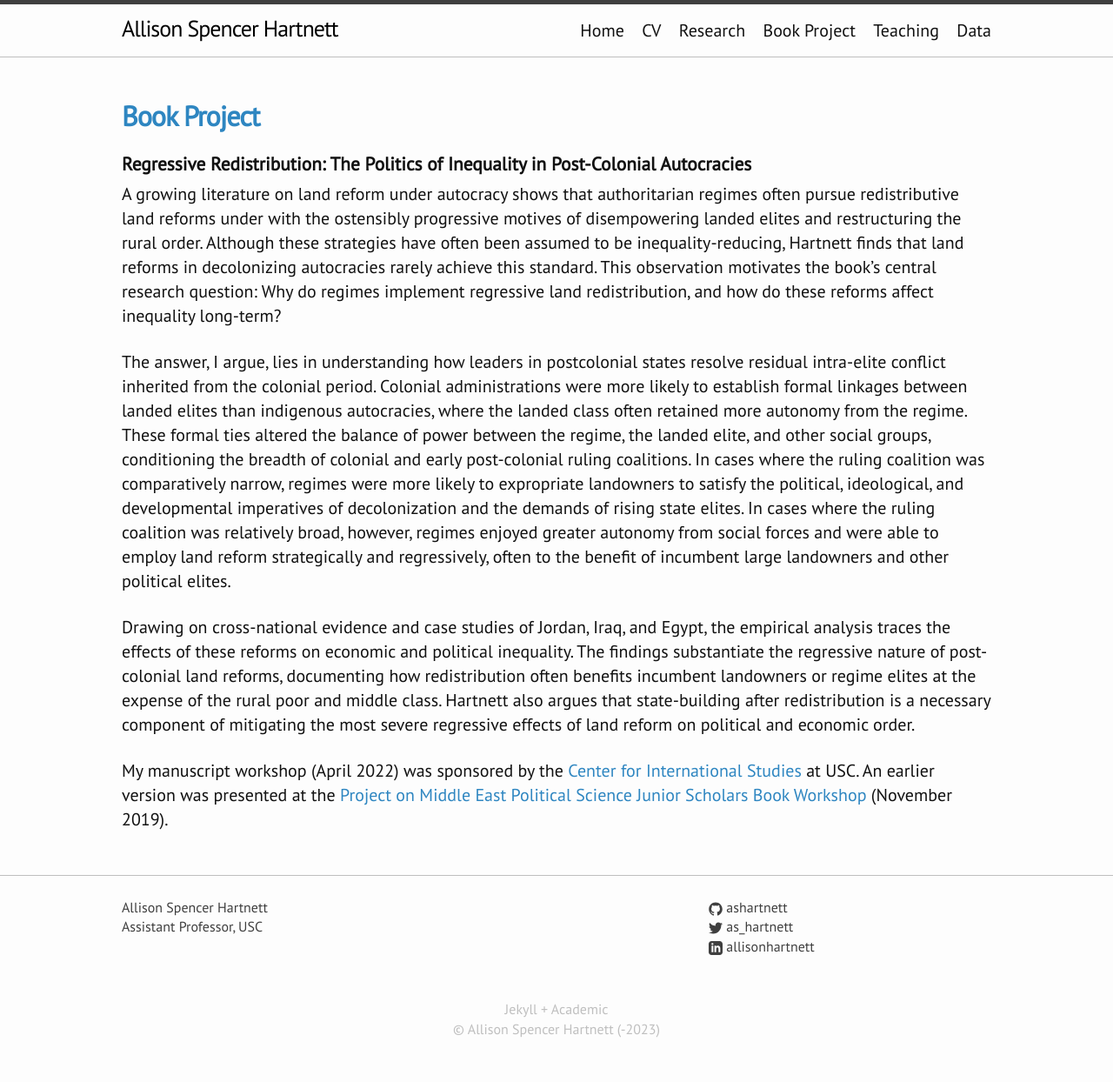
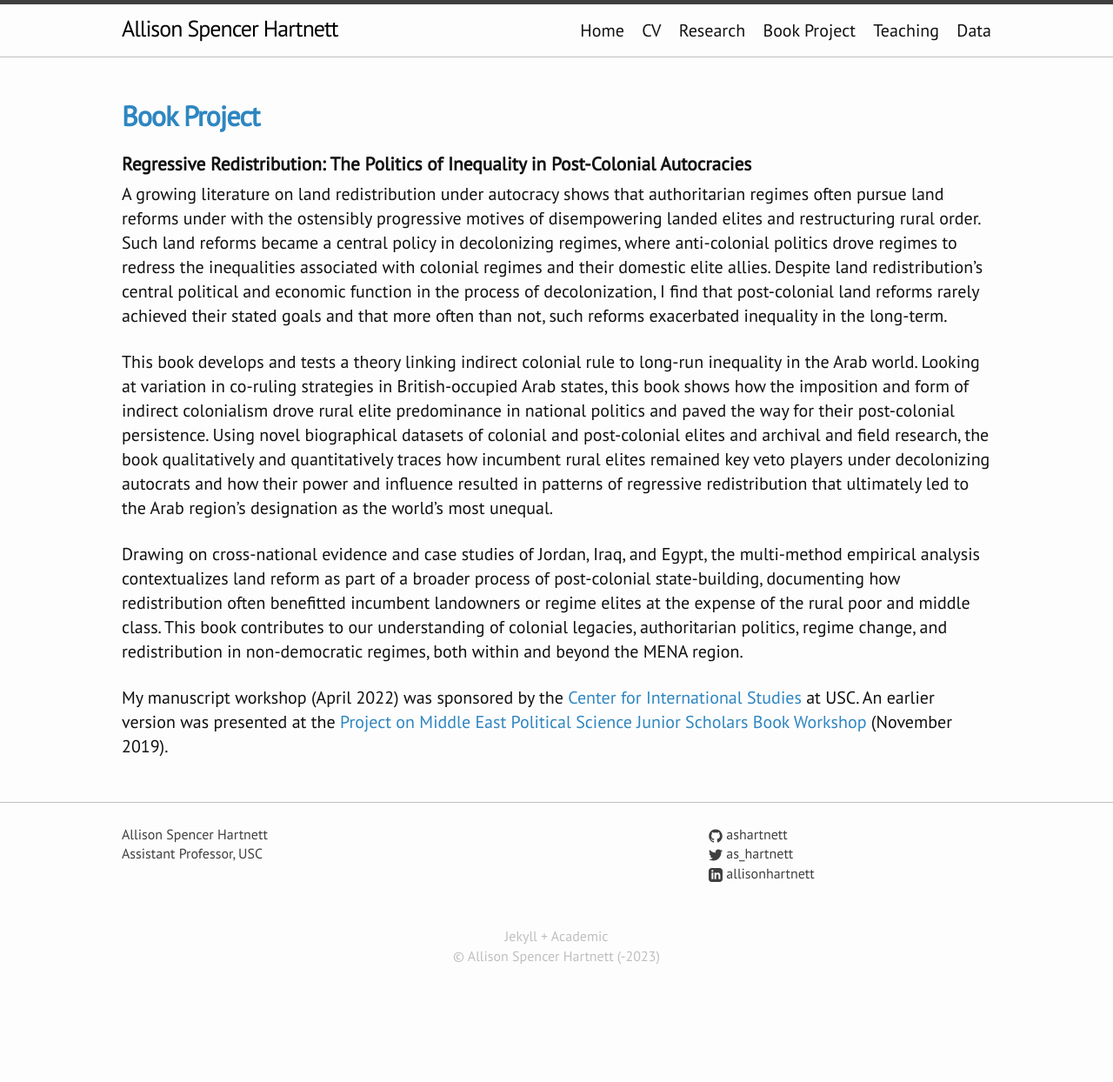
Before and after one commit to ashartnett/ashartnett.github.io, a Jekyll site: the page built from markdowns/3bookproject.md, in a window 1280 px wide. Shown: the whole page at 87% size. Built offline with Jekyll 4.4.1, drawn with Linux system fonts in a browser that asks for light colours; after the commit the page ends 1160 px from its top, so only the background shows below that.

Commit message:
Update 3bookproject.md

```diff
--- a/markdowns/3bookproject.md
+++ b/markdowns/3bookproject.md
@@ -7,10 +7,10 @@ permalink: /book/
 
 #### __Regressive Redistribution: The Politics of Inequality in Post-Colonial Autocracies__
 
-A growing literature on land reform under autocracy shows that authoritarian regimes often pursue redistributive land reforms under with the ostensibly progressive motives of disempowering landed elites and restructuring the rural order. Although these strategies have often been assumed to be inequality-reducing, Hartnett finds that land reforms in decolonizing autocracies rarely achieve this standard. This observation motivates the book’s central research question: Why do regimes implement regressive land redistribution, and how do these reforms affect inequality long-term?
+A growing literature on land redistribution under autocracy shows that authoritarian regimes often pursue land reforms under with the ostensibly progressive motives of disempowering landed elites and restructuring rural order. Such land reforms became a central policy in decolonizing regimes, where anti-colonial politics drove regimes to redress the inequalities associated with colonial regimes and their domestic elite allies. Despite land redistribution's central political and economic function in the process of decolonization, I find that post-colonial land reforms rarely achieved their stated goals and that more often than not, such reforms exacerbated inequality in the long-term.
 
-The answer, I argue, lies in understanding how leaders in postcolonial states resolve residual intra-elite conflict inherited from the colonial period.  Colonial administrations were more likely to establish formal linkages between landed elites than indigenous autocracies, where the landed class often retained more autonomy from the regime. These formal ties altered the balance of power between the regime, the landed elite, and other social groups, conditioning the breadth of colonial and early post-colonial ruling coalitions. In cases where the ruling coalition was comparatively narrow, regimes were more likely to expropriate landowners to satisfy the political, ideological, and developmental imperatives of decolonization and the demands of rising state elites. In cases where the ruling coalition was relatively broad, however, regimes enjoyed greater autonomy from social forces and were able to employ land reform strategically and regressively, often to the benefit of incumbent large landowners and other political elites.
+This book develops and tests a theory linking indirect colonial rule to long-run inequality in the Arab world. Looking at variation in co-ruling strategies in British-occupied Arab states, this book shows how the imposition and form of indirect colonialism drove rural elite predominance in national politics and paved the way for their post-colonial persistence. Using novel biographical datasets of colonial and post-colonial elites and archival and field research, the book qualitatively and quantitatively traces how incumbent rural elites remained key veto players under decolonizing autocrats and how their power and influence resulted in patterns of regressive redistribution that ultimately led to the Arab region's designation as the world's most unequal.
 
-Drawing on cross-national evidence and case studies of Jordan, Iraq, and Egypt, the empirical analysis traces the effects of these reforms on economic and political inequality. The findings substantiate the regressive nature of post-colonial land reforms, documenting how redistribution often benefits incumbent landowners or regime elites at the expense of the rural poor and middle class. Hartnett also argues that state-building after redistribution is a necessary component of mitigating the most severe regressive effects of land reform on political and economic order.
+Drawing on cross-national evidence and case studies of Jordan, Iraq, and Egypt, the multi-method empirical analysis contextualizes land reform as part of a broader process of post-colonial state-building, documenting how redistribution often benefitted incumbent landowners or regime elites at the expense of the rural poor and middle class. This book contributes to our understanding of colonial legacies, authoritarian politics, regime change, and redistribution in non-democratic regimes, both within and beyond the MENA region.
 
 My manuscript workshop (April 2022) was sponsored by the [Center for International Studies](https://dornsife.usc.edu/cis/) at USC. An earlier version was presented at the [Project on Middle East Political Science Junior Scholars Book Workshop](https://pomeps.org/call-for-proposals-junior-scholars-book-development-workshop-2019) (November 2019).
```
